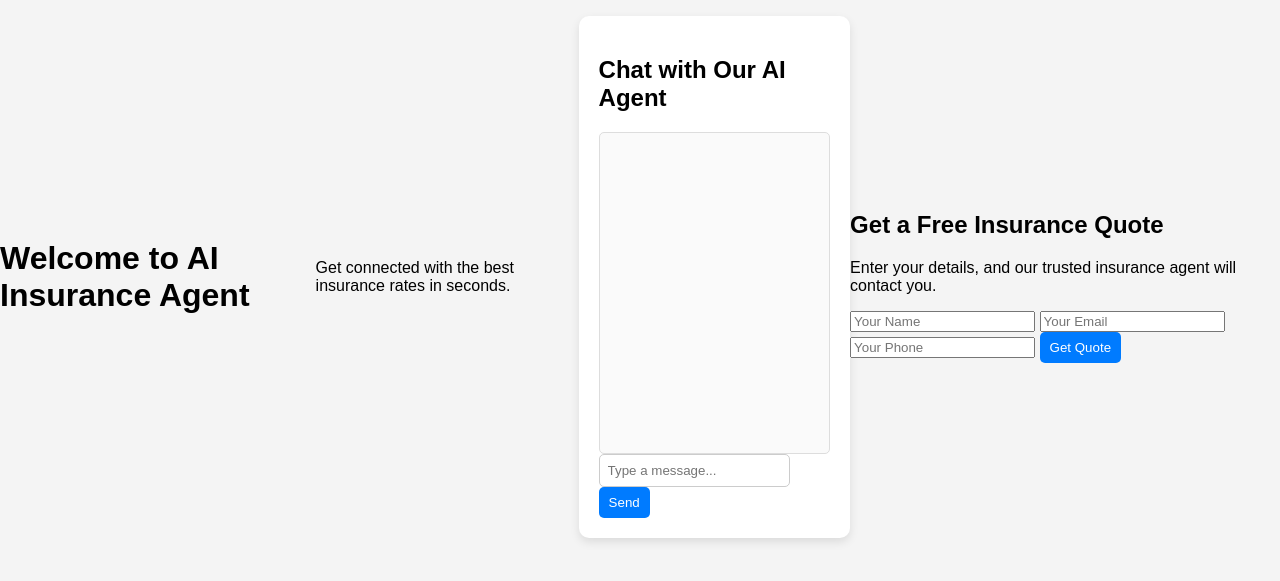
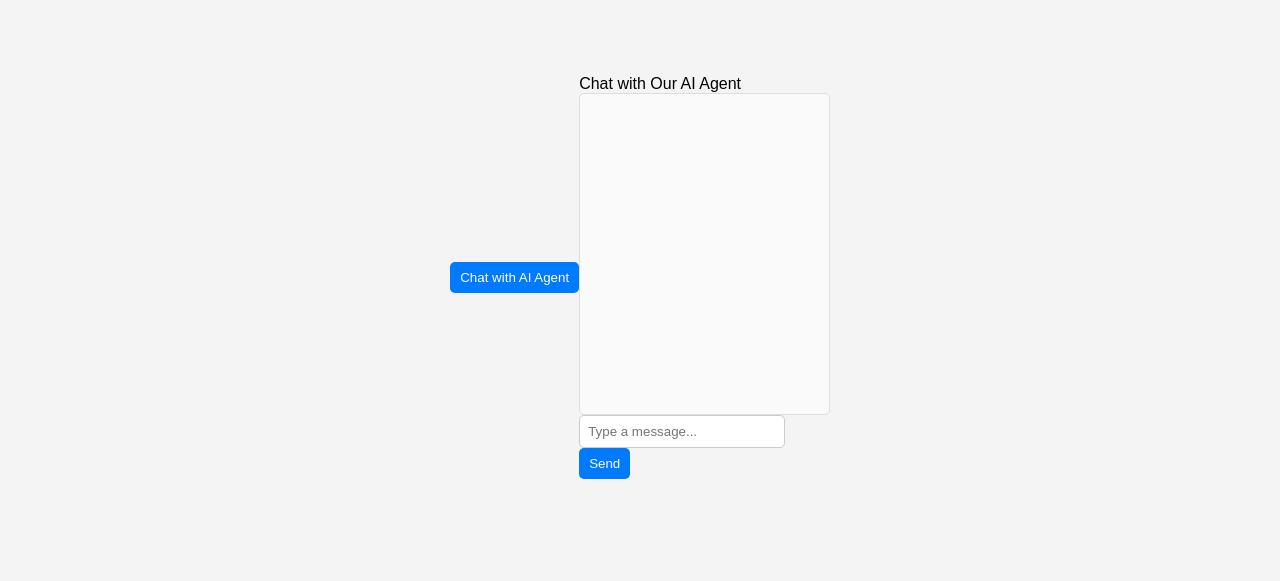
Before and after one commit to Vartanikjan/ai-insurance-agent, a website: page index.html in a window 1280 px wide. Shown: the part 123-704 px from the top of the page. Drawn offline with Linux system fonts and the light colour scheme.

Commit message:
Update index.html

```diff
--- a/index.html
+++ b/index.html
@@ -8,28 +8,16 @@
 </head>
 <body>
 
-    <h1>Welcome to AI Insurance Agent</h1>
-    <p>Get connected with the best insurance rates in seconds.</p>
+    <button id="chatbot-button">Chat with AI Agent</button>
 
-    <!-- Chatbot Section -->
-    <section id="chatbot">
-        <h2>Chat with Our AI Agent</h2>
+    <div id="chat-container">
+        <div id="chat-header">Chat with Our AI Agent</div>
         <div id="chat-window"></div>
-        <input type="text" id="user-input" placeholder="Type a message...">
-        <button onclick="sendMessage()">Send</button>
-    </section>
-
-    <!-- Lead Capture Form -->
-    <section id="lead-capture">
-        <h2>Get a Free Insurance Quote</h2>
-        <p>Enter your details, and our trusted insurance agent will contact you.</p>
-        <form id="lead-form">
-            <input type="text" id="name" placeholder="Your Name" required>
-            <input type="email" id="email" placeholder="Your Email" required>
-            <input type="tel" id="phone" placeholder="Your Phone" required>
-            <button type="submit">Get Quote</button>
-        </form>
-    </section>
+        <div id="chat-input-container">
+            <input type="text" id="user-input" placeholder="Type a message...">
+            <button onclick="sendMessage()">Send</button>
+        </div>
+    </div>
 
     <script src="chatbot.js"></script>
 </body>
```
